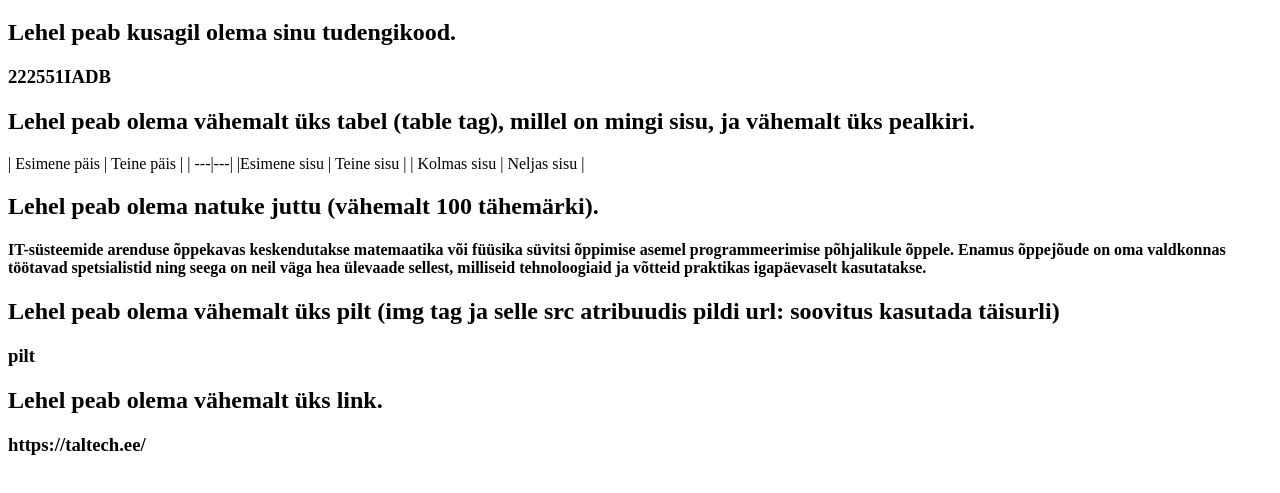
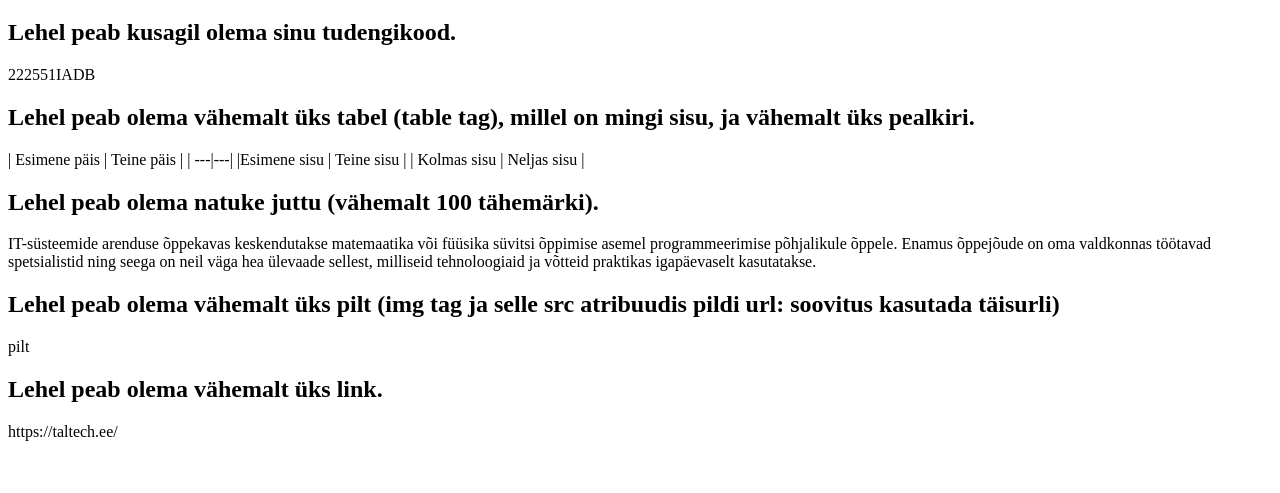
Before and after one commit to mapipe/mapipe.github.io, a plain HTML site: page index.html in a window 1280 px wide. Shown: the part 61-554 px from the top of the page. Drawn offline with Linux system fonts and the light colour scheme.

Commit message:
Update index.html

```diff
--- a/index.html
+++ b/index.html
@@ -7,18 +7,19 @@
 <body>
 <h1>Marrieta leht</h1>
 <h2>Lehel peab kusagil olema sinu tudengikood.</h2>
-<h3>222551IADB</h3>
+222551IADB
 <h2>Lehel peab olema vähemalt üks tabel (table tag), millel on mingi sisu, ja vähemalt üks pealkiri.</h2>
 
 | Esimene päis | Teine päis |
 | ---|---|
 |Esimene sisu | Teine sisu |
 | Kolmas sisu | Neljas sisu |
+
 <h2>Lehel peab olema natuke juttu (vähemalt 100 tähemärki).</h2>
-<h4>IT-süsteemide arenduse õppekavas keskendutakse matemaatika või füüsika süvitsi õppimise asemel programmeerimise põhjalikule õppele. Enamus õppejõude on oma valdkonnas töötavad spetsialistid ning seega on neil väga hea ülevaade sellest, milliseid tehnoloogiaid ja võtteid praktikas igapäevaselt kasutatakse.</h4>
+IT-süsteemide arenduse õppekavas keskendutakse matemaatika või füüsika süvitsi õppimise asemel programmeerimise põhjalikule õppele. Enamus õppejõude on oma valdkonnas töötavad spetsialistid ning seega on neil väga hea ülevaade sellest, milliseid tehnoloogiaid ja võtteid praktikas igapäevaselt kasutatakse.
 <h2>Lehel peab olema vähemalt üks pilt (img tag ja selle src atribuudis pildi url: soovitus kasutada täisurli)</h2>
-<h3>pilt</h3>
+pilt
 <h2>Lehel peab olema vähemalt üks link.</h2>
-<h3>https://taltech.ee/</h3>
+https://taltech.ee/
 </body>
 </html>
```
